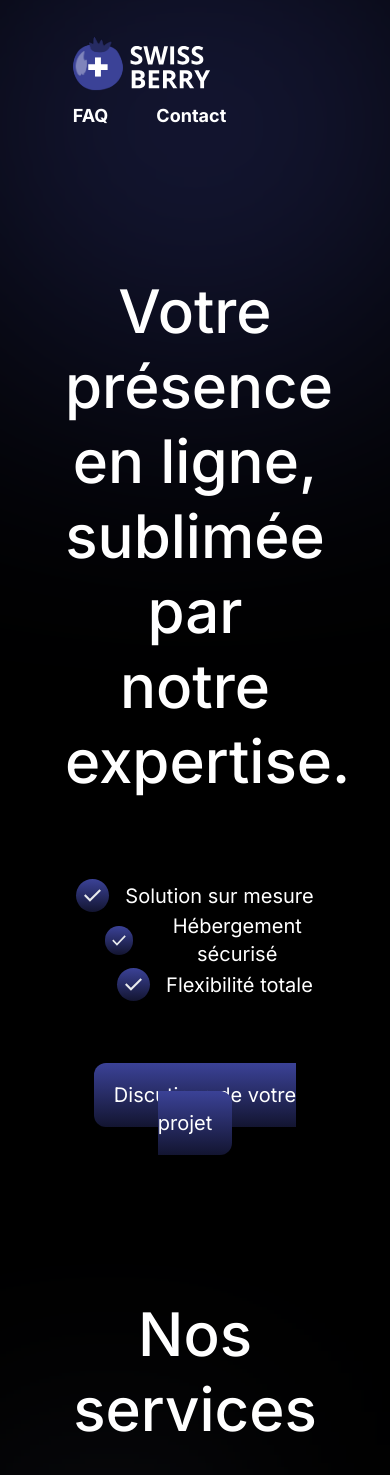
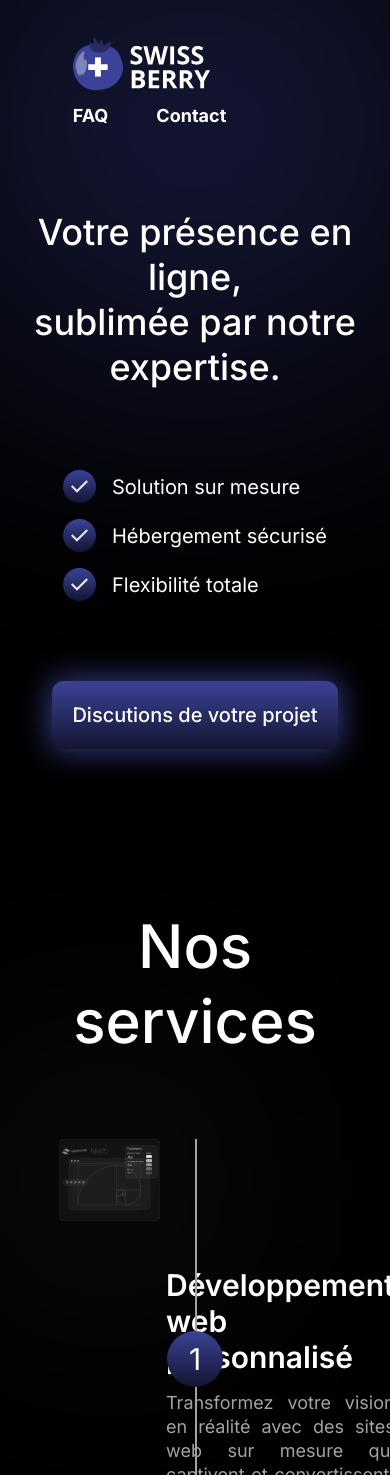
Before and after one commit to anthohn/swiss-berry, a Next.js app: page / in a window 390 px wide. Shown: the top 1475 px of the page. Built offline with nearby package versions, Linux system fonts and the light colour scheme.

Commit message:
Landing page responsive

```diff
--- a/app/components/Landing.tsx
+++ b/app/components/Landing.tsx
@@ -4,16 +4,17 @@ import CheckItem from './CheckItem';
 export default function Landing() {
     return(
         <>
-            <section className="w-8/12 flex flex-col space-y-20 mx-auto text-center pt-28">
-                <h1 className="text-6xl font-medium leading-tight	">Votre présence en ligne,<br/> sublimée par notre expertise.</h1>
-                <ul className="flex flex-wrap justify-center space-x-10 text-xl">
+            <section className="flex flex-col space-y-20 mx-auto text-center pt-12 sm:pt-28">
+                <h1 className="text-4xl md:text-5xl xl:text-6xl font-medium leading-tight">Votre présence en ligne,<br/> sublimée par notre expertise.</h1>
+                <ul className="flex flex-col space-y-4 md:flex-row md:space-y-0 justify-center mx-auto md:space-x-6 text-xl items-start">
                     <CheckItem>Solution sur mesure</CheckItem>
                     <CheckItem>Hébergement sécurisé</CheckItem>
                     <CheckItem>Flexibilité totale</CheckItem>
                 </ul>
-                <div>
-                    <a href="/contact" className=' text-xl  rounded-xl w-auto p-5 bg-gradient-to-b from-[#3B4297] to-[#131531]'>Discutions de votre projet</a>
-                </div>
+                    <a href='/contact' className="mx-auto relative p-5 w-fit flex items-center rounded-xl bg-gradient-to-b from-[#3B4297] to-[#131531]">
+                        <div className='absolute inset-0 blur-[1rem] z-[-1] bg-[#3B4297]'></div>
+                        <p className="font-medium text-xl  z-10">Discutions de votre projet</p>
+                    </a>
             </section>
         </>
     )
```
